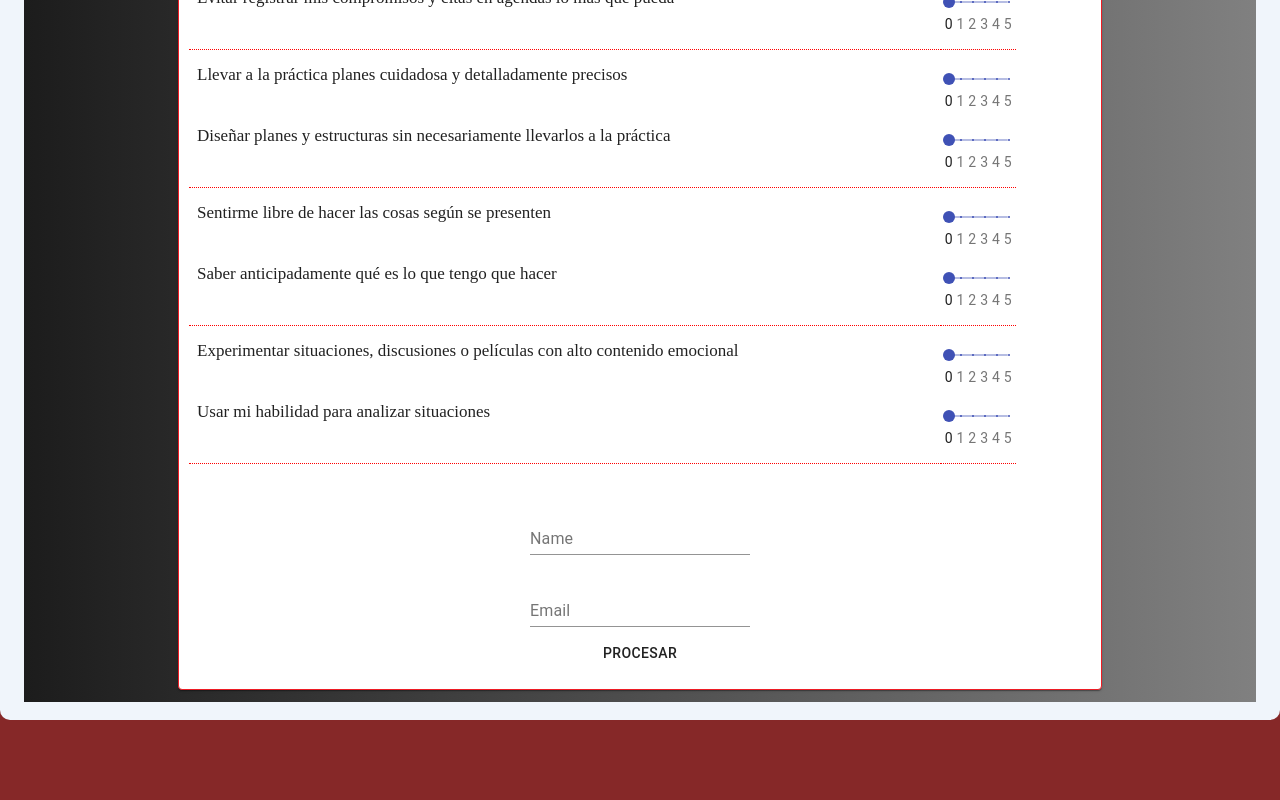
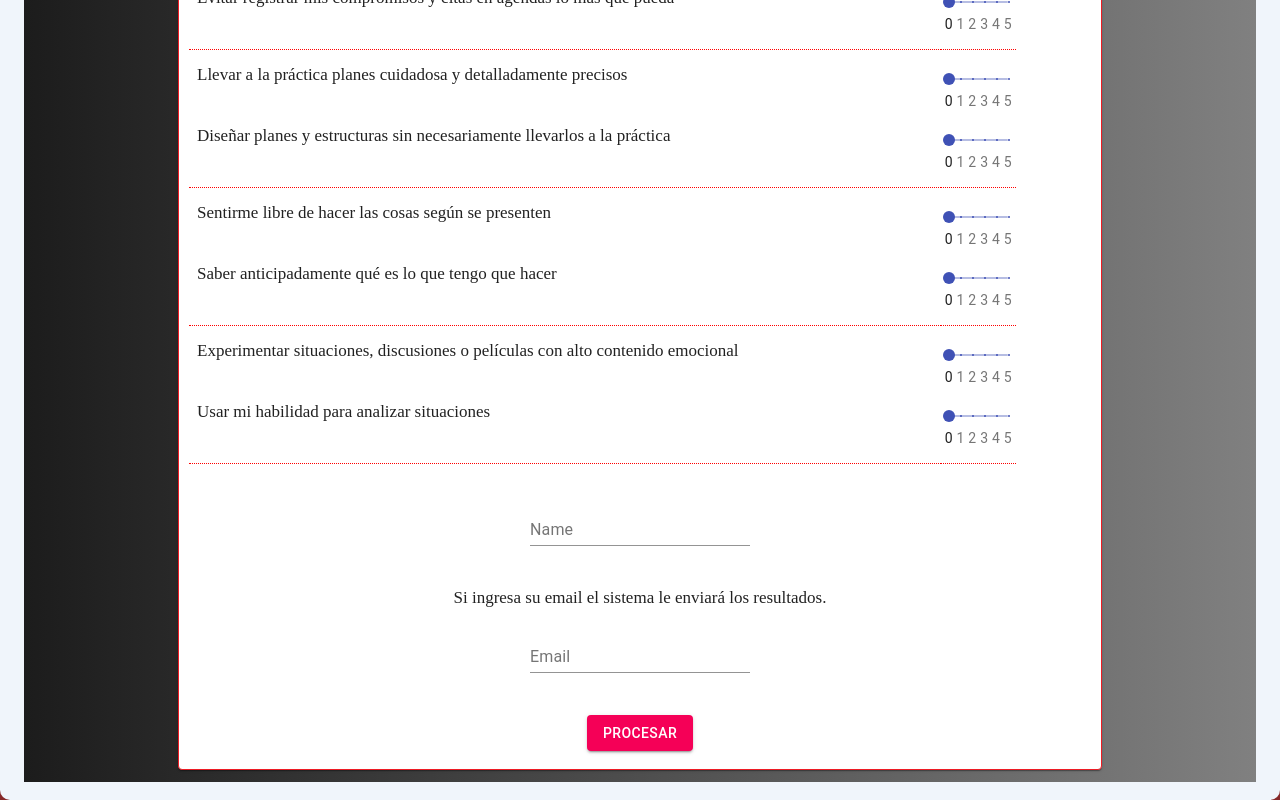
Before and after one commit to guillobuteler/Creactivistas-web, a React (Create React App) app in the folder mbti-app/: page / in a window 1280 px wide. Shown: the part 3290-4090 px from the top of the page. Before the commit the page ends 4010 px from the top, so only its background shows below. Built offline with nearby package versions, Linux system fonts and the light colour scheme.

Commit message:
Form state and error handling are ready. Onto processing.

```diff
--- a/mbti-app/package.json
+++ b/mbti-app/package.json
@@ -4,6 +4,7 @@
   "private": true,
   "dependencies": {
     "@material-ui/core": "^4.3.0",
+    "@material-ui/icons": "^4.2.1",
     "chart.js": "^2.8.0",
     "immutable": "^4.0.0-rc.12",
     "react": "^16.8.6",
--- a/mbti-app/src/components/Form.css
+++ b/mbti-app/src/components/Form.css
@@ -23,3 +23,28 @@
   font-size: 20px !important;
   margin-top: 0px;
 }
+.email-field {
+  margin-top: 25px;
+}
+.email-field .MuiFormControl-marginNormal {
+  margin-top: 0px;
+}
+.questions-container .MuiContainer-root {
+  margin-top: 42px;
+}
+.SnackbarErrorContent {
+  background-color: #d32f2f !important;
+}
+.ErrorIcon {
+  /* font-size: 36px !important; */
+  opacity: 0.9;
+  margin-right: 11px;
+}
+.CloseIcon {
+  font-size: 20;
+}
+.SnackbarMessage {
+  display: flex;
+  align-items: center;
+  font-size: 15px;
+}
--- a/mbti-app/src/components/Form.jsx
+++ b/mbti-app/src/components/Form.jsx
@@ -2,11 +2,18 @@ import React from 'react';
 // import fromJS from 'immutable';
 import Grid from '@material-ui/core/Grid';
 import Paper from '@material-ui/core/Paper';
+import Container from '@material-ui/core/Container';
 import TextField from '@material-ui/core/TextField';
 import Button from '@material-ui/core/Button';
+import ErrorIcon from '@material-ui/icons/Error';
+import CloseIcon from '@material-ui/icons/Close';
+import IconButton from '@material-ui/core/IconButton';
+import Snackbar from '@material-ui/core/Snackbar';
+import SnackbarContent from '@material-ui/core/SnackbarContent';
 
 import FormQuestionGroup from './FormQuestionGroup';
 import './Form.css';
+
 
 const questions = [
   [
@@ -94,27 +101,69 @@ const questions = [
 class Form extends React.Component {
   constructor(props) {
     super(props);
+    this.handleChange = this.handleChange.bind(this);
     this.handleChangeSlider = this.handleChangeSlider.bind(this);
     this.state = {
       answers: {},
       name: '',
       email: '',
+      formErrors: false,
     };
   }
-
+  handleChange = fieldType => (event) => {
+    const value = event.target.value;
+    this.setState(() => (fieldType === 'name' ? { name: value } : { email: value }))
+  };
   handleChangeSlider(id, value) {
     this.setState(state => {
       const answers = state.answers;
       answers[id] = value;
       return { answers };
     });
+  };
+  processForm = () => {
+    const { answers, name, email, formErrors } = this.state;
+    // this.setState(() => (fieldType === 'name' ? { name: value } : { email: value }))
+    console.log(answers, name, email, formErrors);
+    if (Object.keys(answers).length < 20) {
+      this.setState(() => ({ formErrors: true }));
+    }
+  };
+  handleSnackbarClose = () => {
+    this.setState(() => ({ formErrors: false }));
   }
 
   render() {
-      const { answers, name, email } = this.state;
+    const { answers, name, email, formErrors } = this.state;
+    const message = 'Por favor completá todas las respuestas.'
 
     return (
       <div className="Form">
+        <Snackbar
+          anchorOrigin={{
+            vertical: 'top',
+            horizontal: 'center',
+          }}
+          open={formErrors}
+          autoHideDuration={7000}
+          onClose={this.handleSnackbarClose}
+        >
+          <SnackbarContent
+            className="SnackbarErrorContent"
+            aria-describedby="client-snackbar"
+            message={
+              <span id="client-snackbar" className="SnackbarMessage">
+                <ErrorIcon className="ErrorIcon" />
+                {message}
+              </span>
+            }
+            action={[
+              <IconButton key="close" aria-label="close" color="inherit" onClick={this.handleSnackbarClose}>
+                <CloseIcon className="CloseIcon" />
+              </IconButton>,
+            ]}
+          />
+        </Snackbar>
         <Grid container spacing={3}>
           <Grid container justify="center" item xs={12}>
             <Grid item xs={9}>
@@ -167,24 +216,32 @@ class Form extends React.Component {
                     />
                   ))
                 }
-                  <br />
+                <Container>
                   <TextField
                     id="name"
                     label="Name"
                     value={name}
-                    // onChange={handleChange('name')}
-                    margin="normal"
+                    onChange={this.handleChange('name')}
                   />
-                  <br />
+                </Container>
+                <Container className="email-field">
+                  <p>Si ingresa su email el sistema le enviará los resultados.</p>
                   <TextField
                     id="email"
                     label="Email"
                     value={email}
-                    // onChange={handleChange('email')}
-                    margin="normal"
+                    onChange={this.handleChange('email')}
                   />
-                  <br />
-                  <Button>Procesar</Button>
+                </Container>
+                <Container>
+                  <Button
+                    color="secondary"
+                    variant="contained"
+                    onClick={this.processForm}
+                  >
+                    Procesar
+                  </Button>
+                </Container>
               </Paper>
             </Grid>
           </Grid>
--- a/mbti-app/src/components/FormQuestion.jsx
+++ b/mbti-app/src/components/FormQuestion.jsx
@@ -16,7 +16,11 @@ const marks = [
 class FormQuestion extends React.Component {
   onChange = (event, value) => {
     const { handleChange } = this.props;
-    handleChange(event.target.id, value);
+    const id = event.target.id;
+    if (id !== '') {
+      console.log('id', id, typeof id);
+      handleChange(id, value);
+    }
   }
 
   render() {
```
Also changed, not shown: 1 other file (tests, documents, lock files or other folders). Lines whose indentation alone changed are shown as unchanged.
